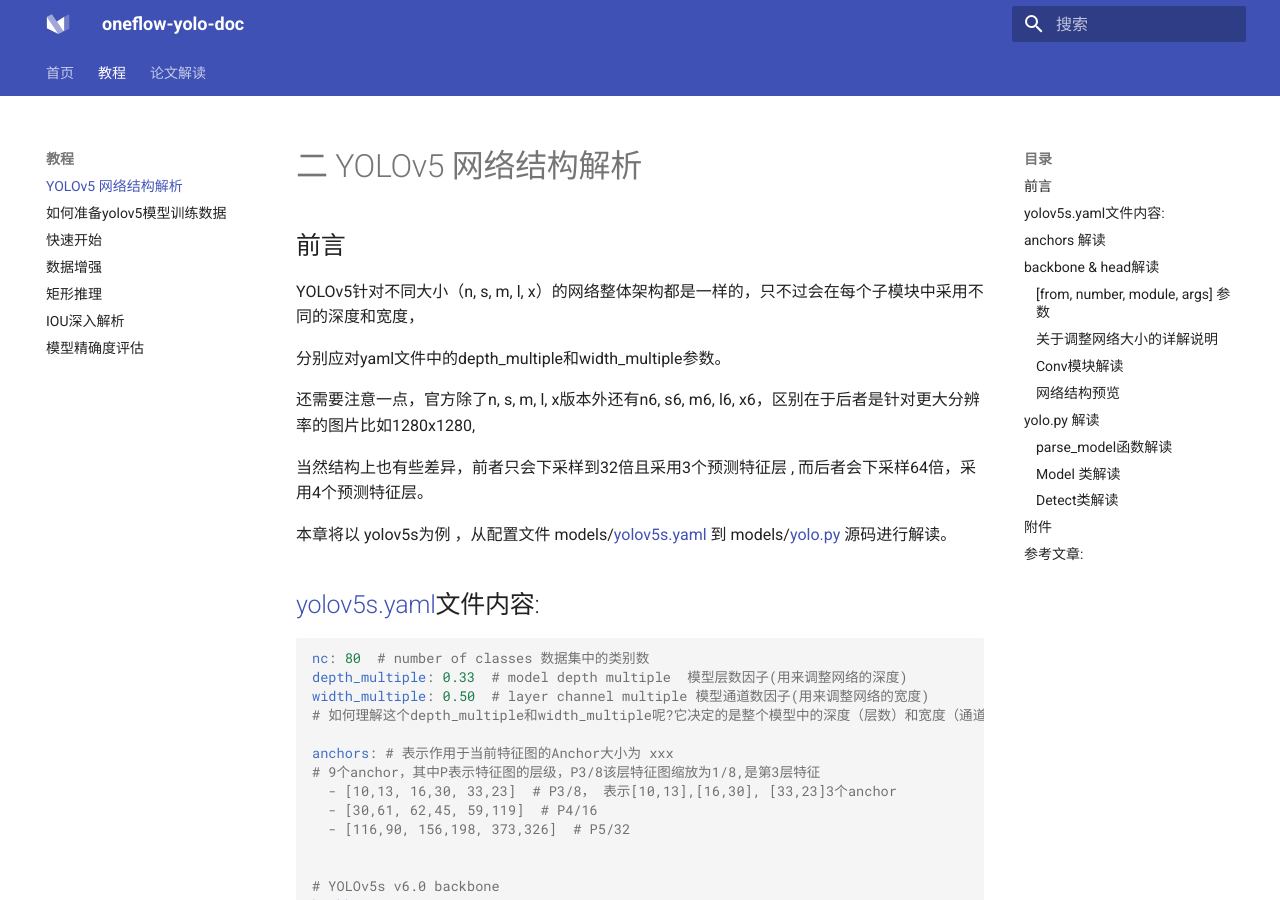
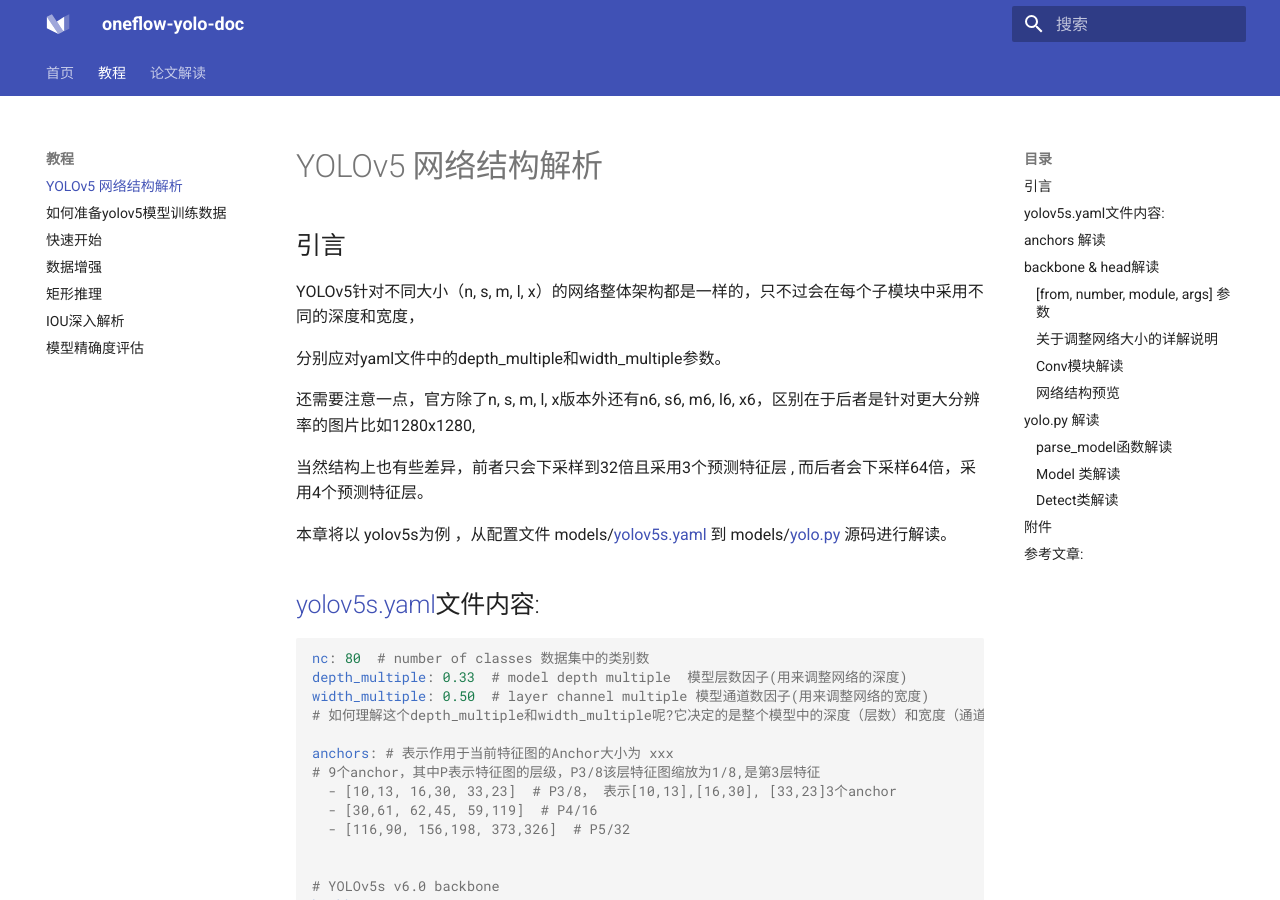
Before and after one commit to Oneflow-Inc/oneflow-yolo-doc, an MkDocs documentation site: the page built from docs/tutorials/01_chapter/yolov5_network_structure_analysis.md, in a window 1280 px wide and 900 px high. Built offline with MkDocs 1.6.1 and Material for MkDocs 9.7.7, drawn with Linux system fonts in a browser that asks for light colours.

Commit message:
Update yolov5_network_structure_analysis.md

```diff
--- a/docs/tutorials/01_chapter/yolov5_network_structure_analysis.md
+++ b/docs/tutorials/01_chapter/yolov5_network_structure_analysis.md
@@ -1,5 +1,5 @@
-# 二 YOLOv5 网络结构解析
-## 前言
+# YOLOv5 网络结构解析
+## 引言
 
 YOLOv5针对不同大小（n, s, m, l, x）的网络整体架构都是一样的，只不过会在每个子模块中采用不同的深度和宽度，
 
```
